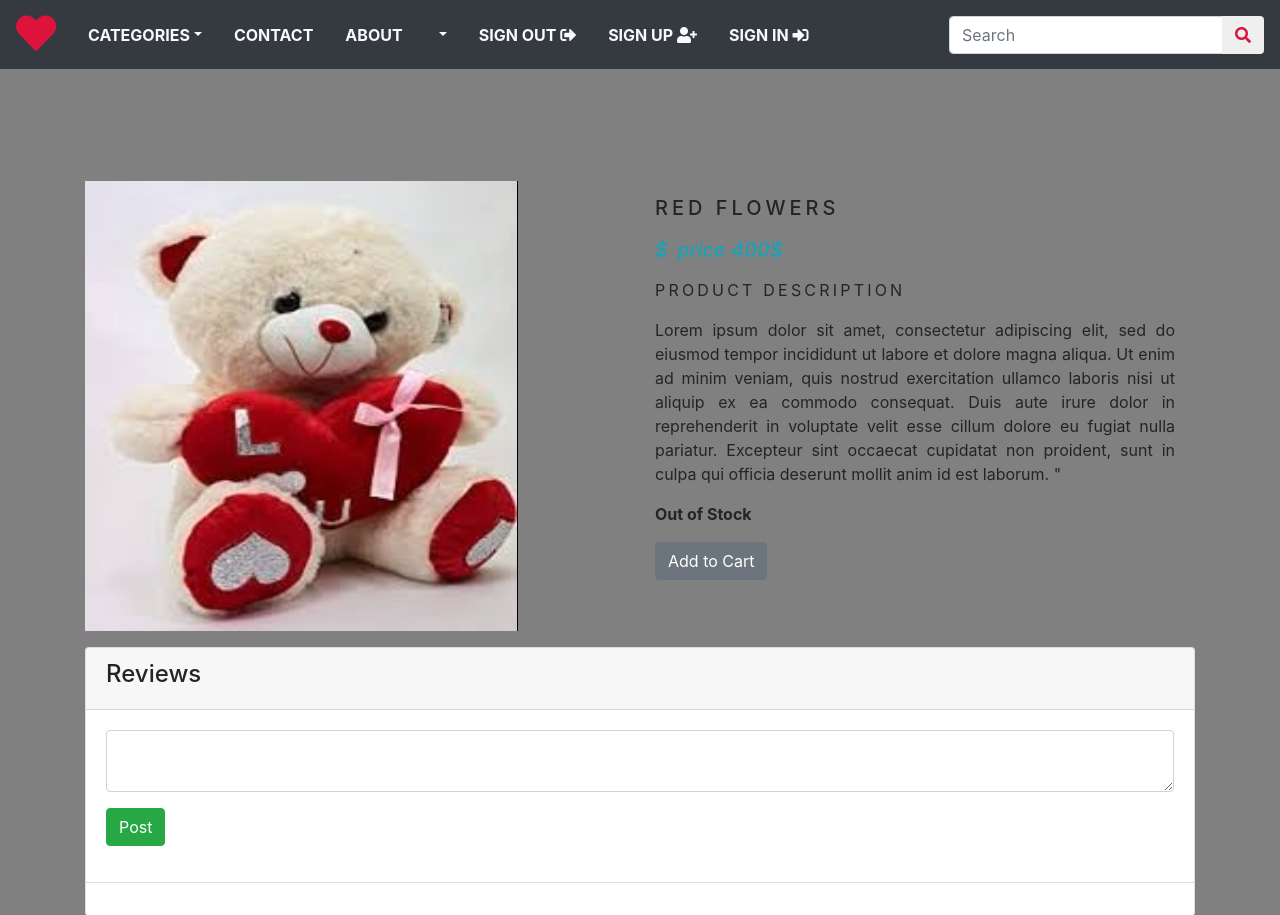
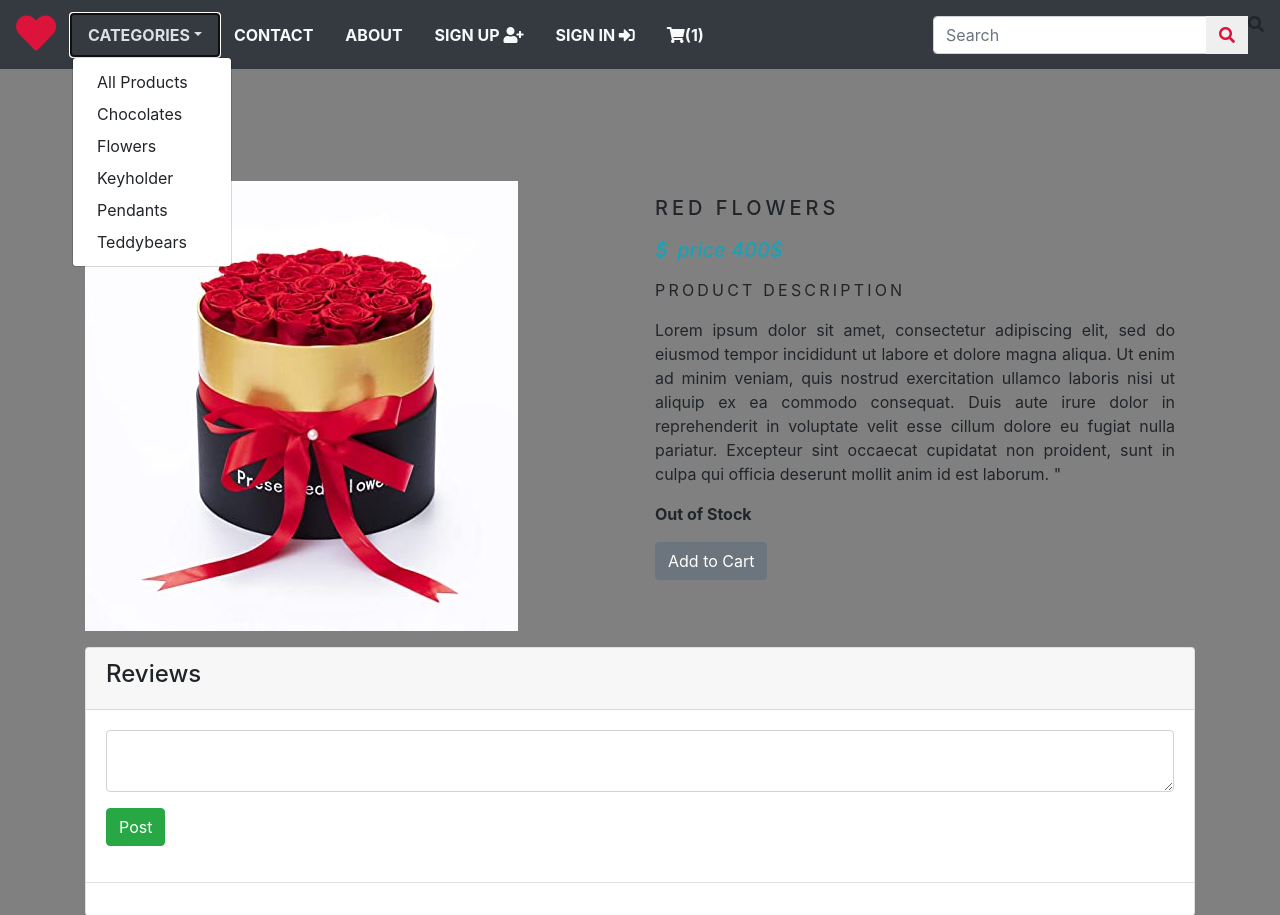
Before and after one commit to amorawskanew/cupid_ecommerce_store, a Django app: template store/templates/product.html in a window 1280 px wide, after a click on "CATEGORIES". Shown: the top 915 px of the page. Run offline with Django 3.2, Linux system fonts and the light colour scheme; data comes from the database, SQL or seed files in the repository; tables that the repository leaves empty hold one stand-in row (values such as "Sample post"); the template is opened without the code that fills it: values that come from a table or form of the project are taken from there, most other values are stand-ins (such as "Sample title", 1, 10 or a date in 2020); some libraries are stand-ins or nearby versions.

Commit message:
setting categories in navbar for homepage

```diff
--- /dev/null
+++ b/store/context_processors.py
@@ -0,0 +1,6 @@
+from .models import Category, Cart, CartItem
+
+
+def menu_links(request):
+    links = Category.objects.all()
+    return dict(links=links)
--- a/store/models.py
+++ b/store/models.py
@@ -18,6 +18,7 @@ class Category(models.Model):
 
     def get_url(self):
         return reverse('products_by_category', args=[self.slug])
+
 
     def __str__(self):
         return self.name
@@ -41,6 +42,10 @@ class Product(models.Model):
         ordering = ('name',)
         verbose_name = 'product'
         verbose_name_plural = 'products'
+
+    def get_url(self):
+        return reverse('')
+
 
 
 
--- a/store/templates/navbar.html
+++ b/store/templates/navbar.html
@@ -1,45 +1,110 @@
 <nav class="navbar navbar-expand-md navbar-light bg-dark">
-
   <a href="/" class="navbar-brand"><i class="fas fa-heart fa-2x" style="color: #DC143C;"></i></a>
-  <button type="button" class="navbar-toggler bg-light" data-toggle="collapse"
-  data-target="#nav" name="button"><span class="navbar-toggler-icon"></span></button>
+  <button
+    type="button"
+    class="navbar-toggler bg-light"
+    data-toggle="collapse"
+    data-target="#nav"
+    name="button"
+  >
+    <span class="navbar-toggler-icon"></span>
+  </button>
   <div class="collapse navbar-collapse justify-content-between" id="nav">
     <ul class="navbar-nav">
-    <li class="nav-item dropdown"><a class="nav-link text-light text-uppercase font-weight-bold px-3 dropdown-toggle"
-     data-toggle="dropdown">Categories</a>
-    </li>
-    <li class="nav-item"><a class="nav-link text-light text-uppercase font-weight-bold px-3" href="">Contact</a></li>
-    <li class="nav-item"><a class="nav-link text-light text-uppercase font-weight-bold px-3" href="">About</a></li>
       <li class="nav-item dropdown">
-        <a class="nav-link text-light text-uppercase font-weight-bold px-3 dropdown-toggle" data-toggle="dropdown">
-        </a>
+        <a
+          class="nav-link text-light text-uppercase font-weight-bold px-3 dropdown-toggle"
+          href=""
+          data-toggle="dropdown"
+          >Categories</a
+        >
         <div class="dropdown-menu">
-          <a class="dropdown-item" href="">Order History</a>
-
+          <a class="dropdown-item" href="{% url 'home' %}">All Products</a>
+          {% for category in links %}
+          <a class="dropdown-item" href="{{category.get_url}}"
+            >{{category.name}}</a
+          >
+          {% endfor %}
         </div>
       </li>
       <li class="nav-item">
-        <a class="nav-link text-light text-uppercase font-weight-bold px-3" >
+        <a
+          class="nav-link text-light text-uppercase font-weight-bold px-3"
+          href=""
+          >Contact</a
+        >
+      </li>
+      <li class="nav-item">
+        <a
+          class="nav-link text-light text-uppercase font-weight-bold px-3"
+          href=""
+          >About</a
+        >
+      </li>
+      {% if request.user.is_authenticated and request.user.first_name %}
+      <li class="nav-item dropdown">
+        <a
+          class="nav-link text-light text-uppercase font-weight-bold px-3 dropdown-toggle"
+          data-toggle="dropdown"
+        >
+          Welcome, {{ request.user.first_name }}
+          <i class="fas fa-user circle"></i>
+        </a>
+        <div class="dropdown-menu">
+          <a class="dropdown-item" href=""
+            >Order History</a
+          >
+        </div>
+      </li>
+      <li class="nav-item">
+        <a
+          class="nav-link text-light text-uppercase font-weight-bold px-3"
+          href=""
+        >
           Sign Out <i class="fas fa-sign-out-alt"></i>
         </a>
       </li>
+      {% else %}
       <li class="nav-item">
-        <a class="nav-link text-light text-uppercase font-weight-bold px-3">
+        <a
+          class="nav-link text-light text-uppercase font-weight-bold px-3"
+          href=""
+        >
           Sign Up <i class="fas fa-user-plus"></i>
         </a>
       </li>
       <li class="nav-item">
-        <a class="nav-link text-light text-uppercase font-weight-bold px-3">
+        <a
+          class="nav-link text-light text-uppercase font-weight-bold px-3"
+          href=""
+        >
           Sign In <i class="fas fa-sign-in-alt"></i>
         </a>
       </li>
+      {% endif %} {% if item_count > 0 %}
+      <li class="nav-item">
+        <a
+          class="nav-link text-light text-uppercase font-weight-bold px-3"
+          href=""
+        >
+          <i class="fas fa-shopping-cart"></i>({{item_count}})
+        </a>
+        {% endif %}
+      </li>
     </ul>
 
-  <form class="form-inline ml-3" >
+    <form class="form-inline ml-3" action="" , method="GET">
       <div class="input-group">
-      <input type="text" name="title" class="form-control" placeholder="Search">
+        <input
+          type="text"
+          name="title"
+          class="form-control"
+          placeholder="Search"
+        />
         <div class="input-group-append">
           <button type="submit" class="btn btn-red" style="color: #DC143C;"><i class="fas fa-search"></i></button>
+            <i class="fas fa-search"></i>
+          </button>
         </div>
       </div>
     </form>
--- a/store/templates/product.html
+++ b/store/templates/product.html
@@ -13,7 +13,7 @@ Product
 <div class="container py-5">
   <div class="row mt-5">
     <div class="col-10 mx-auto col-md-6 my-3">
-      <img src="{{product.image.url}}" alt="">
+      <img src="{% static 'img/flowers_7.jpg' %}" alt="">
     </div>
     <div class="col-10 mx-auto col-md-6 my-3">
       <div>
```
Also changed, not shown: store/templates/cart.html (added), store/templates/order_detai.html (added), store/templates/orders_list.html (added). Lines whose indentation alone changed are shown as unchanged.
